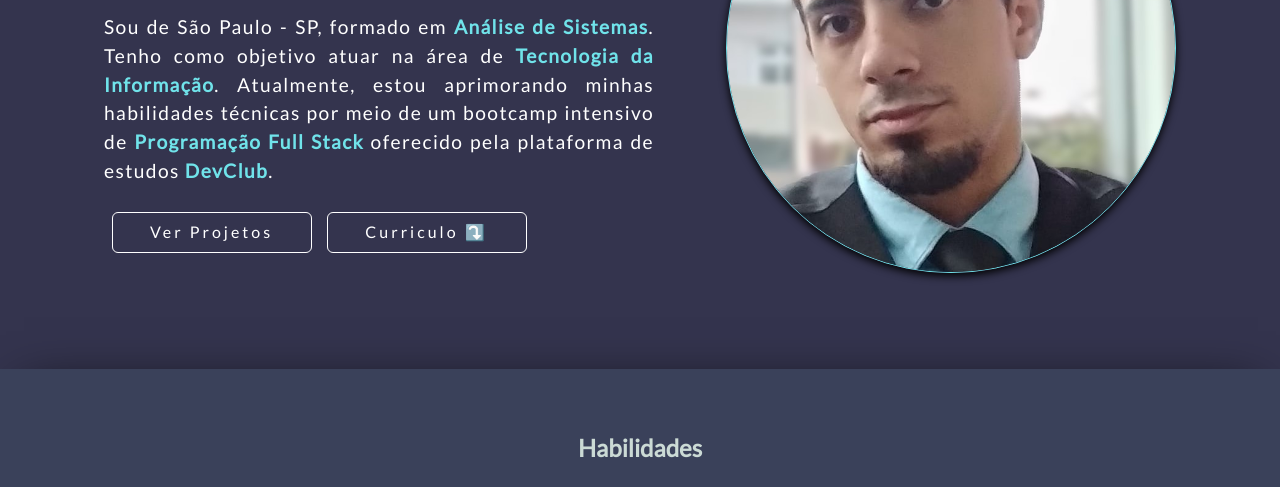
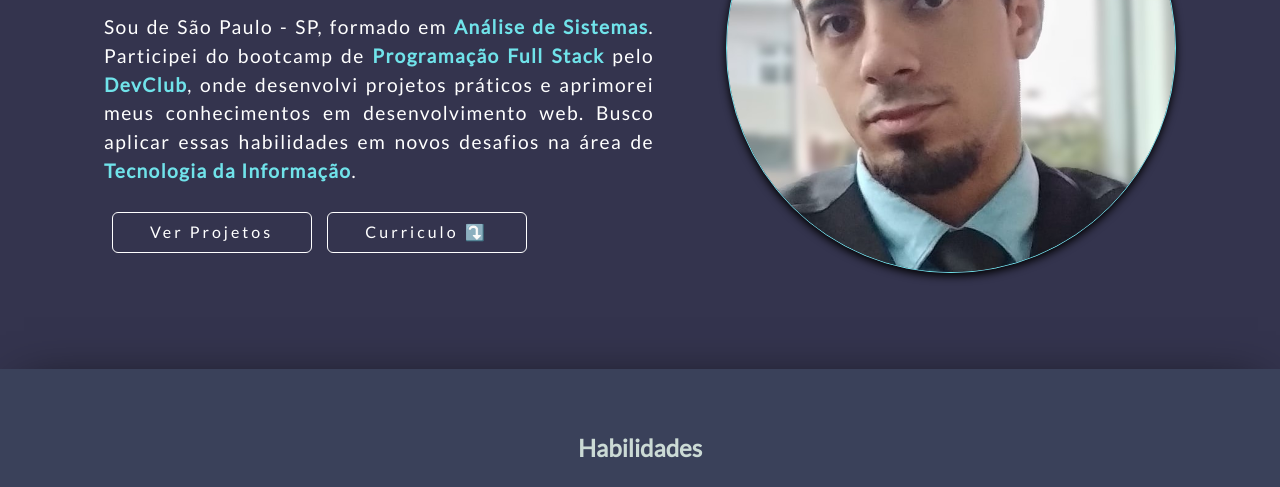
Before and after one commit to BrunoSCM7/meu-portfolio, a plain HTML site: page index.html in a window 1280 px wide. Shown: the part 313-800 px from the top of the page. Drawn offline with Linux system fonts and the light colour scheme.

Commit message:
Atualização da descrição

```diff
--- a/index.html
+++ b/index.html
@@ -26,13 +26,12 @@
       <div>
         <h1>Prazer, <br />{<strong>Bruno Rocha</strong>}</h1>
         <p>
-          Sou de São Paulo - SP, formado em
-          <strong>Análise de Sistemas</strong>. Tenho como objetivo atuar
-          na área de <strong>Tecnologia da Informação</strong>. Atualmente, estou aprimorando minhas habilidades
-          técnicas por meio de um bootcamp intensivo de
-          <strong>Programação
-            Full Stack</strong> oferecido pela plataforma de estudos <strong>DevClub</strong>.
+          Sou de São Paulo - SP, formado em <strong>Análise de Sistemas</strong>.
+          Participei do bootcamp de <strong>Programação Full Stack</strong> pelo <strong>DevClub</strong>,
+          onde desenvolvi projetos práticos e aprimorei meus conhecimentos em desenvolvimento web.
+          Busco aplicar essas habilidades em novos desafios na área de <strong>Tecnologia da Informação</strong>.
         </p>
+
         <div class="box-header">
           <a href="#projects" class="btn">Ver Projetos</a>
           <a href="Curriculo-Bruno.pdf" download class="btn">Curriculo ⤵️</a>
```
